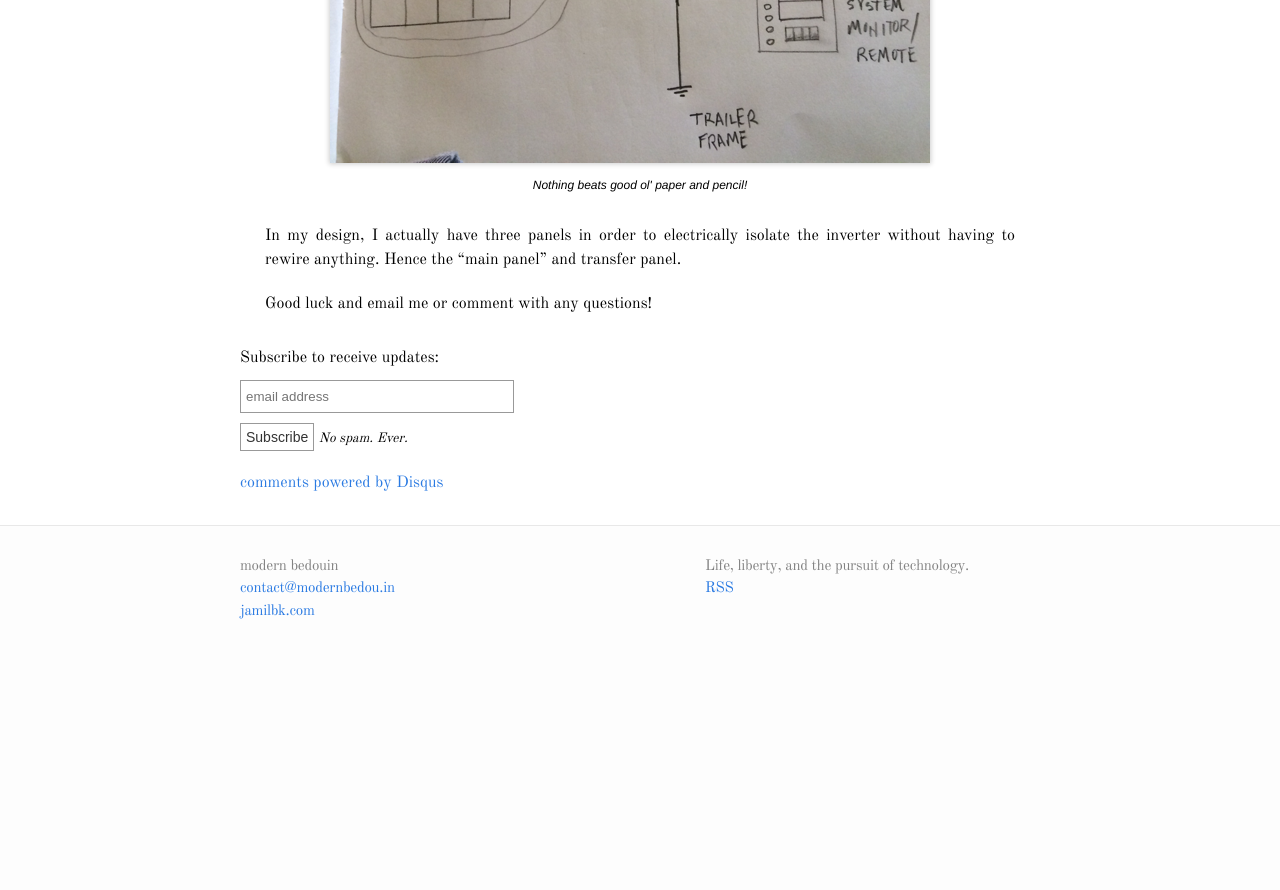
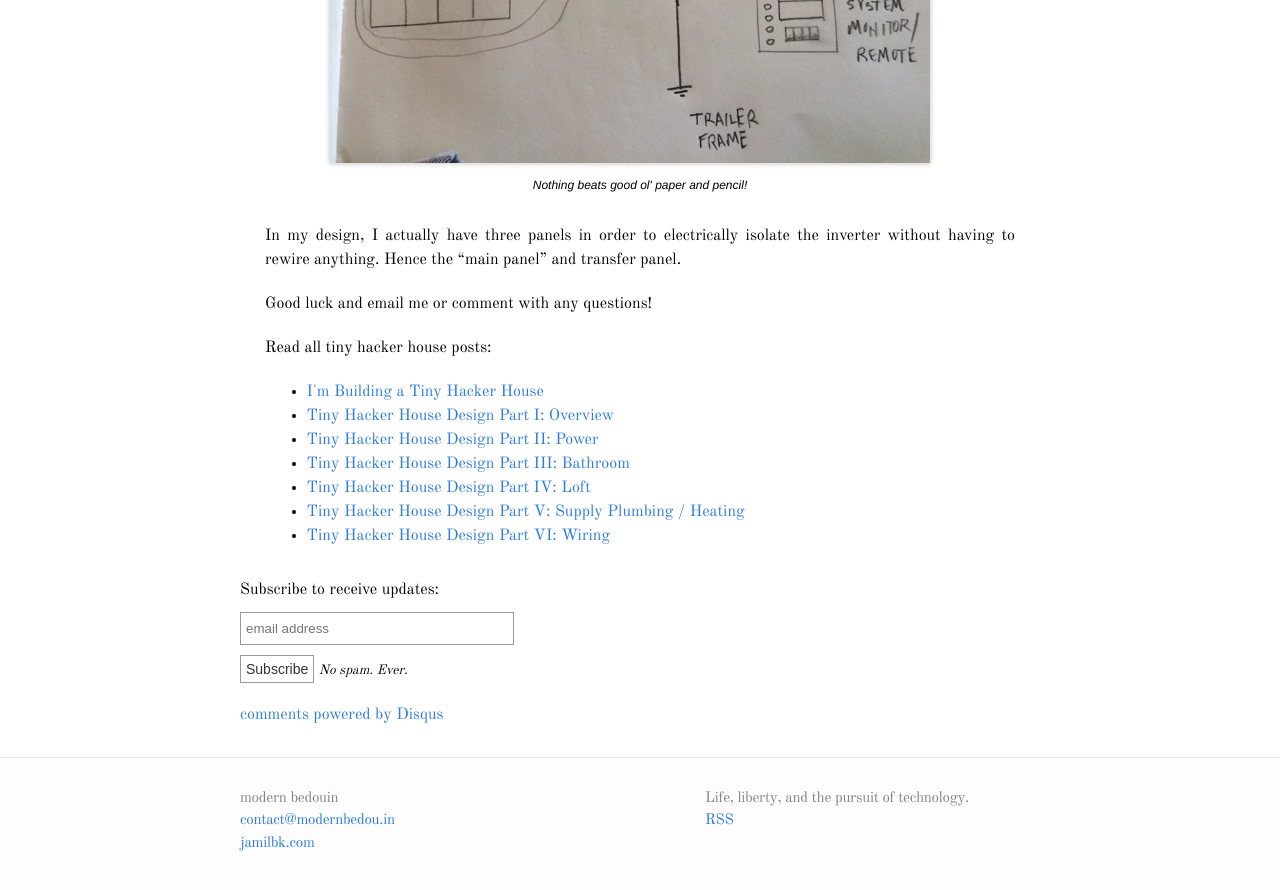
Before and after one commit to jamilbk/modernbedou.in, a Jekyll site: the page built from _posts/2015-02-13-tiny-hacker-house-design-part-vi-wiring.markdown, in a window 1280 px wide and 900 px high, scrolled down 3750 px. Shown: the top 890 px of the window. Built offline with Jekyll 4.4.1, drawn with Linux system fonts in a browser that asks for light colours; comment, search, counter and statistics services are not loaded; before the commit the page ends 4418 px from its top, so only the background shows below that.

Commit message:
include all other design posts

```diff
--- a/_posts/2015-02-13-tiny-hacker-house-design-part-vi-wiring.markdown
+++ b/_posts/2015-02-13-tiny-hacker-house-design-part-vi-wiring.markdown
@@ -147,3 +147,5 @@ inverter without having to rewire anything. Hence the "main panel" and transfer
 panel.
 
 Good luck and email me or comment with any questions!
+
+{% include all_design_posts.markdown %}
```
